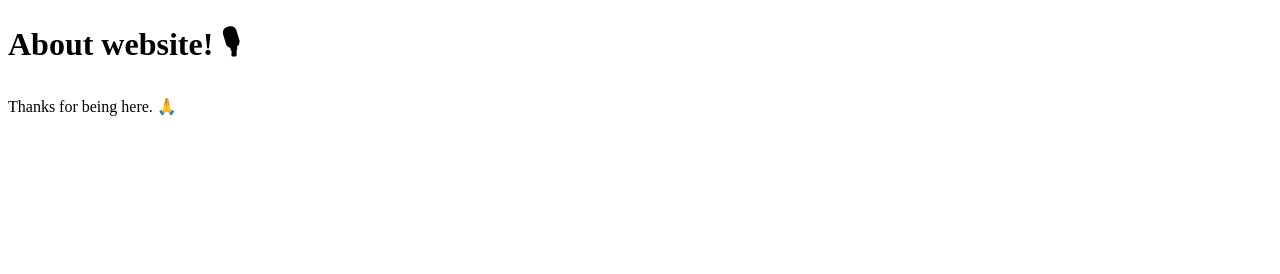
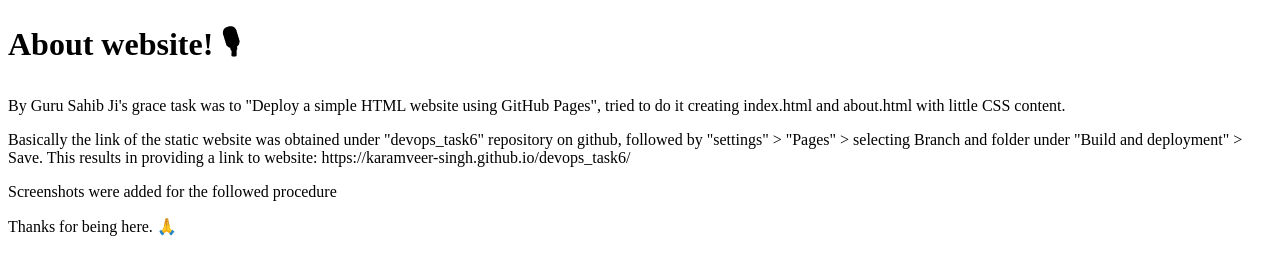
Before and after one commit to Karamveer-Singh/devops_task6, a plain HTML site: page about.html in a window 1280 px wide. Drawn offline with Linux system fonts and the light colour scheme.

Commit message:
updated about page

```diff
--- a/about.html
+++ b/about.html
@@ -5,6 +5,10 @@
    </head>
    <body>
       <h1>About website! 🎙</h1>
-      <p>Thanks for being here. 🙏</p>
+
+      <p>By Guru Sahib Ji's grace task was to "Deploy a simple HTML website using GitHub Pages", tried to do it creating index.html and about.html with little CSS content.</p>
+      <p>Basically the link of the static website was obtained under "devops_task6" repository on github, followed by "settings" > "Pages" > selecting Branch and folder under "Build and deployment" > Save. This results in providing a link to website: https://karamveer-singh.github.io/devops_task6/ </p>
+      <p>Screenshots were added for the followed procedure</p>
+      <p>Thanks for being here. 🙏 </p>
    </body>
 </html>
```
